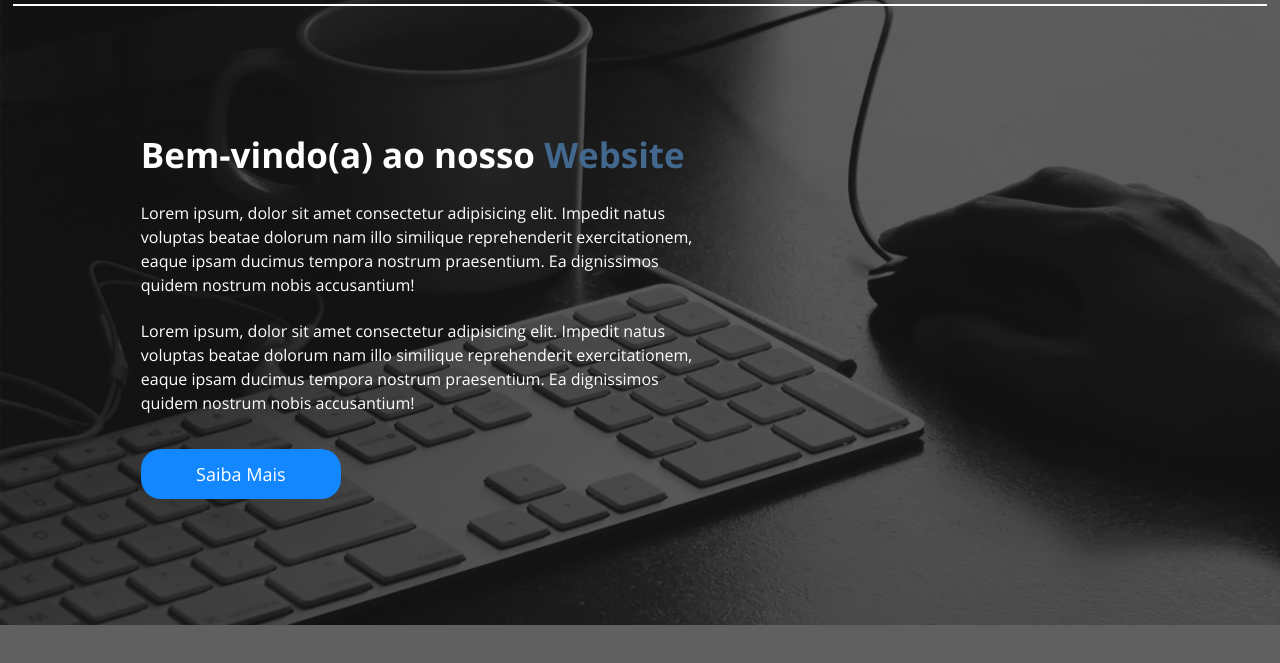
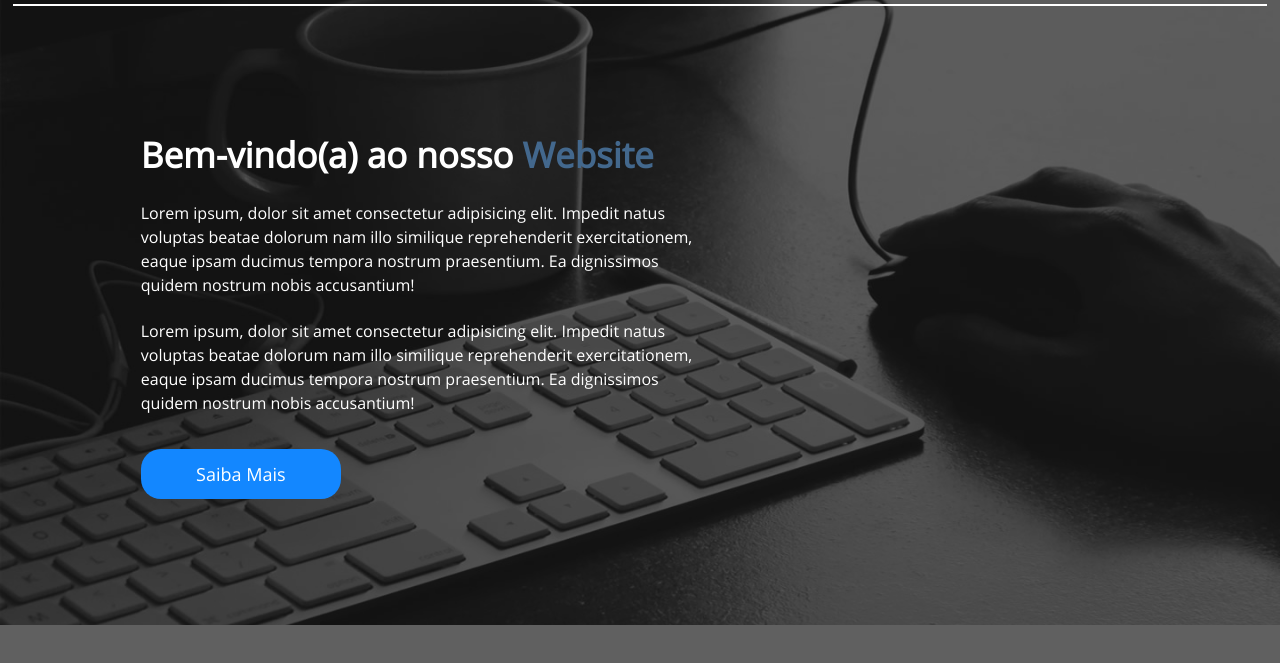
Before and after one commit to Carolbrandes/Projeto_06_Danki_Code, a plain HTML site: page index.html in a window 1280 px wide. Shown: the part 75-738 px from the top of the page. Drawn offline with Linux system fonts and the light colour scheme.

Commit message:
removi a classe negrito do titulo bem vindo(a)..

```diff
--- a/index.html
+++ b/index.html
@@ -32,7 +32,7 @@
                 </div>
 
                 <div class="container container-welcome z-index-2">
-                        <h1 class="text-white negrito titulo-welcome">Bem-vindo(a) ao nosso <span class="text-blue">Website</span></h1>
+                        <h1 class="text-white titulo-welcome">Bem-vindo(a) ao nosso <span class="text-blue">Website</span></h1>
 
                         <p class="text-white">Lorem ipsum, dolor sit amet consectetur adipisicing elit. Impedit natus voluptas beatae dolorum nam illo similique reprehenderit exercitationem, eaque ipsam ducimus tempora nostrum praesentium. Ea dignissimos quidem nostrum nobis accusantium!</p>
 
```
